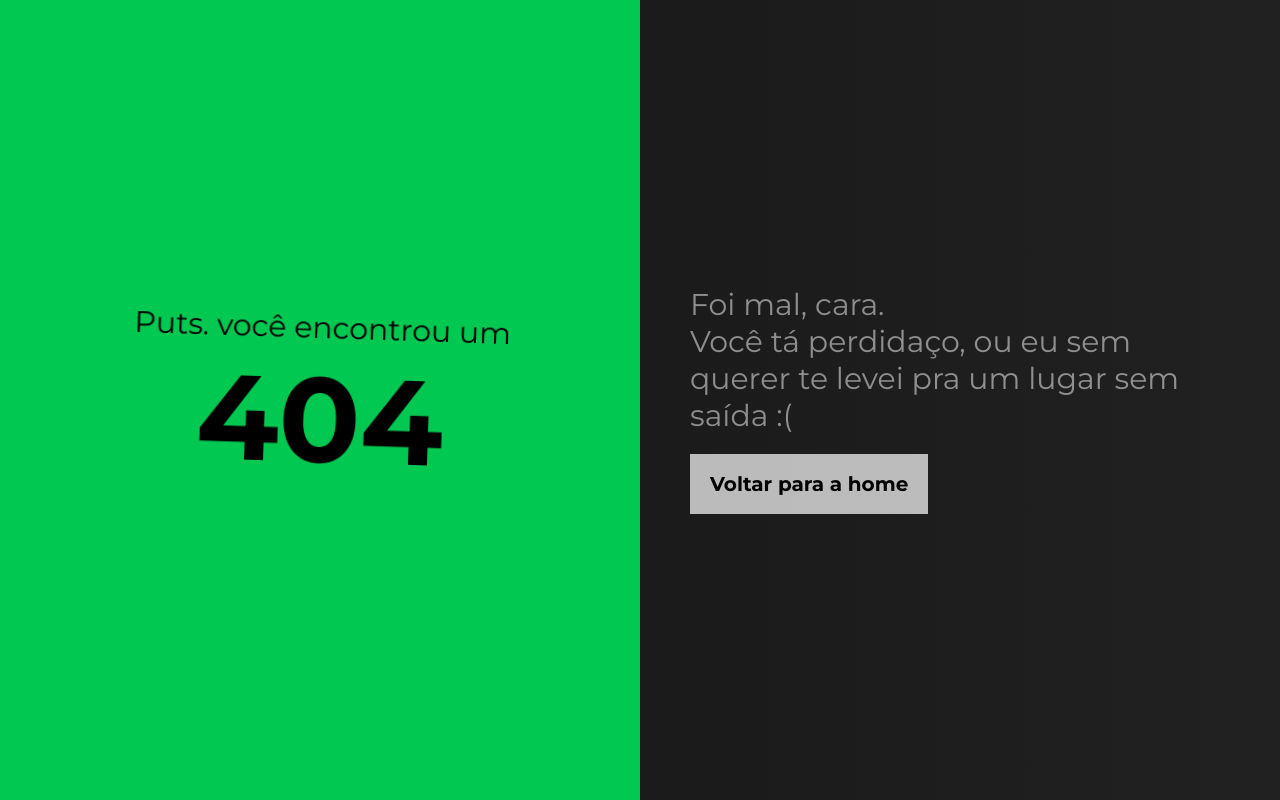
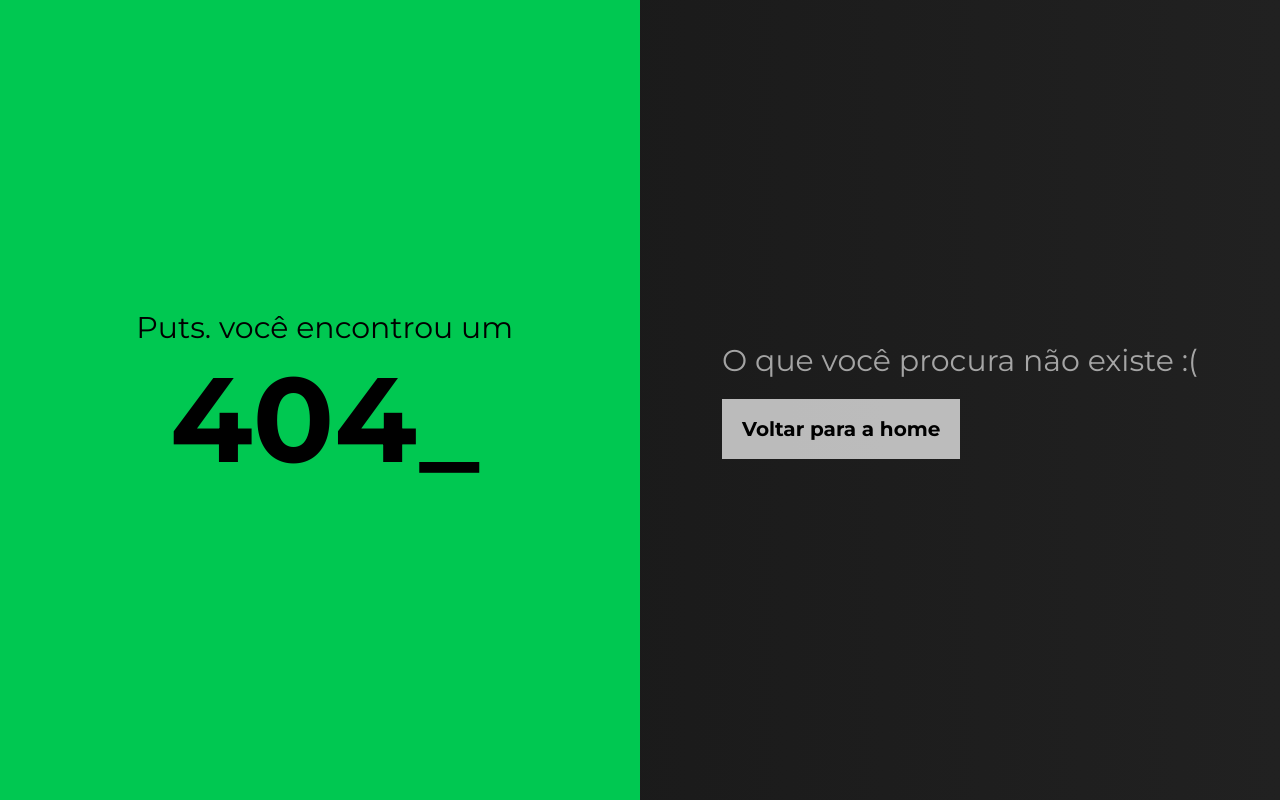
Before and after one commit to jhordanjes/portjhordan, a React (Create React App) app: page /notfound in a window 1280 px wide. Before the commit this address had no page. Built offline with nearby package versions, Linux system fonts and the light colour scheme.

Commit message:
teste not found

```diff
--- a/src/Components/About/styles.js
+++ b/src/Components/About/styles.js
@@ -46,7 +46,7 @@ export const Container = styled.div`
     padding: 25px 170px 50px 170px;
 
     @media (max-width: 768px) {
-        padding: 0px 25px 30px 25px;
+        padding: 0px 25px 55px 25px;
     }
 
     >div{
@@ -58,7 +58,7 @@ export const Container = styled.div`
         animation: ${jump} 1.1s linear infinite;
 
         @media (max-width: 768px) {
-            margin-top: -80px;
+            margin-top: -20px;
         }
     }
 `;
--- a/src/Components/Contact/index.js
+++ b/src/Components/Contact/index.js
@@ -1,5 +1,6 @@
 import React from 'react';
 import Fade from 'react-reveal/Fade';
+import { Link } from 'react-router-dom';
 import { Container, Social, Content } from './styles';
 
 export default function Contact() {
@@ -11,10 +12,10 @@ export default function Contact() {
                 <span>precisando de</span>
                 <span>ajuda em</span>
                 <span>algum projeto?</span>
-                <a href="https://github.com/jhordanjes">Vamos nos falar.</a>
+                <Link to="/notfound">Vamos nos falar.</Link>
               </Fade>
               <p>
-                Vou adorar te ajudar com seus projetos ;)
+                Conte-me sobre o seu projeto. Vou adorar te ajudar ;)
               </p>
             </aside>
 
@@ -22,7 +23,7 @@ export default function Contact() {
               <Social>
                   <li> <a href="https://github.com/jhordanjes">github</a></li>
                   <li> <a href="https://instagram.com/jhordanjesse">instagram </a></li>
-                  <li> <a href="https://instagram.com/jhordanjes">linkedin </a></li>
+                  <li> <a href="https://www.linkedin.com/in/jhordan-oliveira-743330162">linkedin </a></li>
               </Social>
 
               <p>Jhordan © Todos os direitos reservados.</p>
--- a/src/Components/Contact/styles.js
+++ b/src/Components/Contact/styles.js
@@ -121,7 +121,7 @@ export const Social = styled.ul`
 
 
             &:hover{
-                color: rgba(255,255,255,0.7);
+                color: rgba(255,255,255,0.6);
                 &::before{
                     content: '';
                     position: absolute;
--- a/src/Components/Notfound/index.js
+++ b/src/Components/Notfound/index.js
@@ -1,4 +1,5 @@
 import React from 'react';
+import history from '../../services/history';
 import { Container, First, Last } from './styles';
 
 export default function Notfound() {
@@ -7,14 +8,13 @@ export default function Notfound() {
         <First>
             <div>
                 <span>Puts. você encontrou um</span>
-                <h1>404</h1>
+                <h1>404_</h1>
             </div>
         </First>
         <Last>
             <div>
-                <p>Foi mal, cara.</p>
-                <p>Você tá perdidaço, ou eu sem querer te levei pra um lugar sem saída :(</p>
-                <button>Voltar para a home</button>
+                <p>O que você procura não existe :(</p>
+                <button type="button" onClick={() => history.push('/')}>Voltar para a home</button>
             </div>
         </Last>
     </Container>
--- a/src/Components/Notfound/styles.js
+++ b/src/Components/Notfound/styles.js
@@ -2,21 +2,21 @@ import styled,{ keyframes } from 'styled-components';
 
 const rolate = keyframes`
   0% {
-    transform: rotate(2deg);
+    transform: translateX(5px);
   }
   25% {
-    transform: rotate(0);
+    transform: translateX(0px);
   }
 
   50% {
-      transform: rotate(-2deg);
+      transform: translateX(-5px);
   }
 
   75% {
-      transform: rotate(0);
+      transform: translateX(0px);
   }
   100% {
-      transform: rotate(2deg);
+      transform: translateX(5px);
   }
 `;
 
--- a/src/styles/global.js
+++ b/src/styles/global.js
@@ -54,6 +54,6 @@ export default createGlobalStyle`
   }
 
   p{
-    color: rgba(255,255,255,0.5);
+    color: rgba(255,255,255,0.6);
   }
 `;
```
